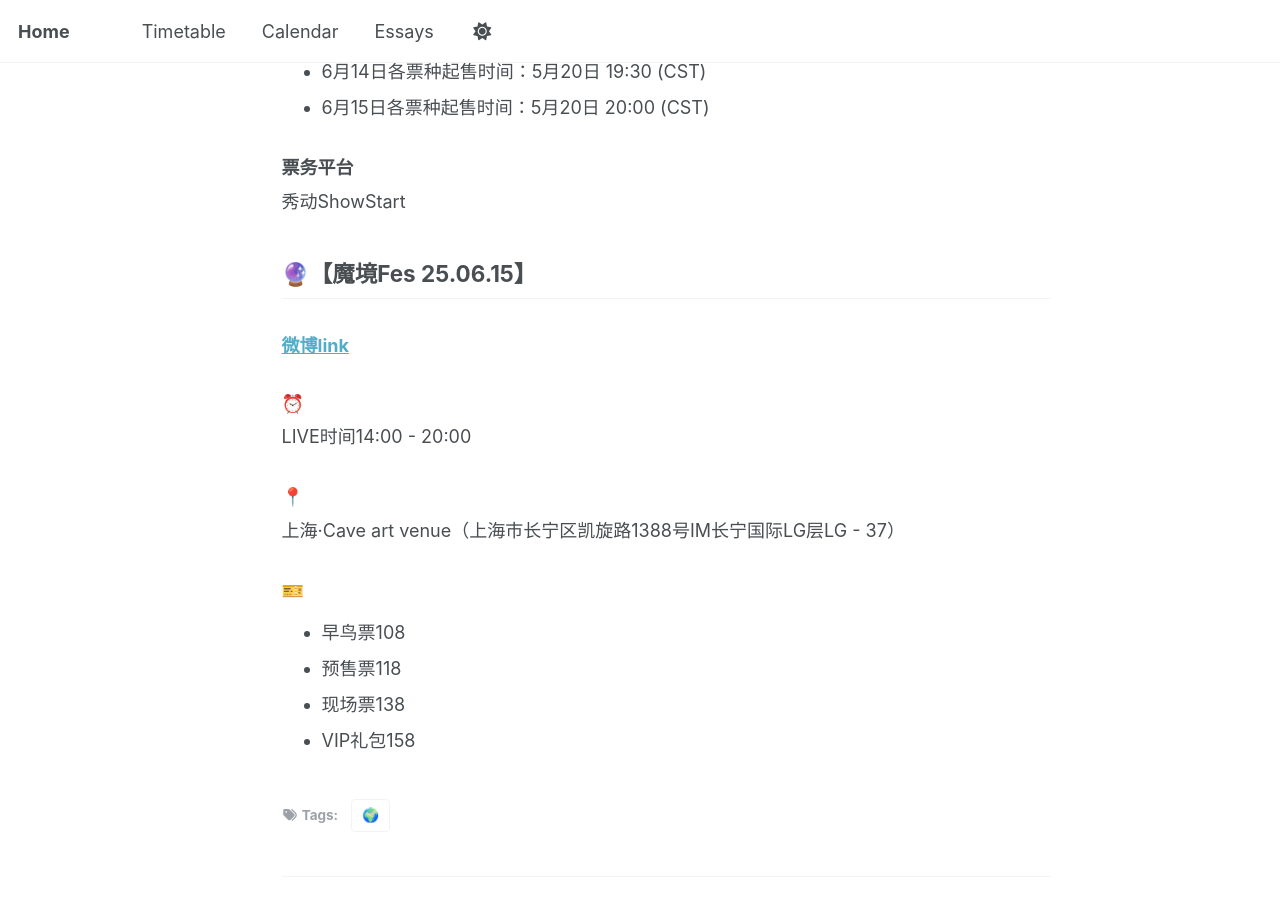
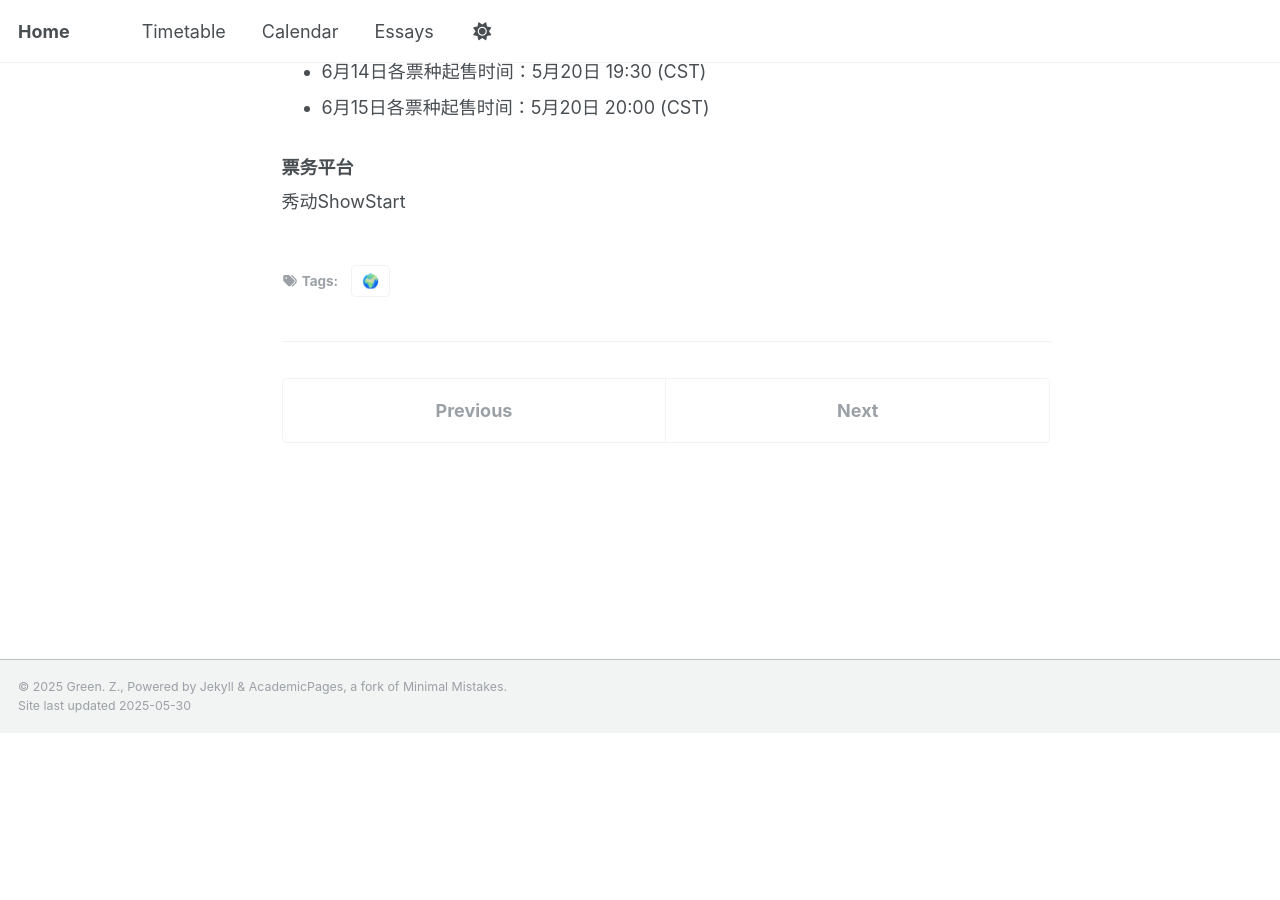
Before and after one commit to renloli/renloli.github.io, a Jekyll site: the page built from _timetable/2025/06/15/1.md, in a window 1280 px wide and 900 px high, scrolled down 2096 px. Built offline with Jekyll 4.4.1, drawn with Linux system fonts in a browser that asks for light colours; after the commit the page ends 2830 px from its top, so only the background shows below that.

Commit message:
Update folder `2025/06/`.

```diff
--- a/_timetable/2025/06/15/15.md
+++ b/_timetable/2025/06/15/1.md
@@ -1,5 +1,5 @@
 ---
-title: "TIF, 魔境"
+title: "TIF"
 collection: timetable
 date: 2025-06-15
 layout: single
@@ -220,15 +220,3 @@ tags: [🌍]
 ### 票务平台
 
 秀动ShowStart
-
-##  🔮【魔境Fes 25.06.15】
-### [微博link](https://weibo.com/n/AKIRA_KURO%E6%98%8E%E9%BB%92_OFFiCiAL)
-###  ⏰
-LIVE时间14:00 - 20:00
-###  📍
-上海·Cave art venue（上海市长宁区凯旋路1388号IM长宁国际LG层LG - 37）
-###  🎫
-- 早鸟票108
-- 预售票118
-- 现场票138
-- VIP礼包158
```
Also changed, not shown: _timetable/2025/06/15/2.md (added, +20 -0 lines), _timetable/2025/06/20/1.md (renamed from _timetable/2025/06/20/20.md), _timetable/2025/06/22/1.md (renamed from _timetable/2025/06/22/22.md), _timetable/2025/06/26/1.md (renamed from _timetable/2025/06/26/26.md), _timetable/2025/06/27/1.md (renamed from _timetable/2025/06/27/27.md).
